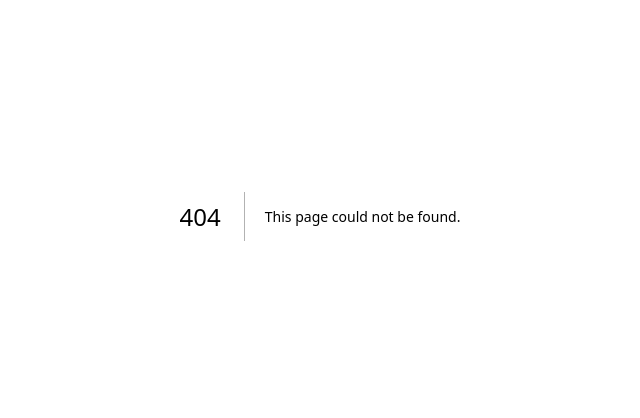
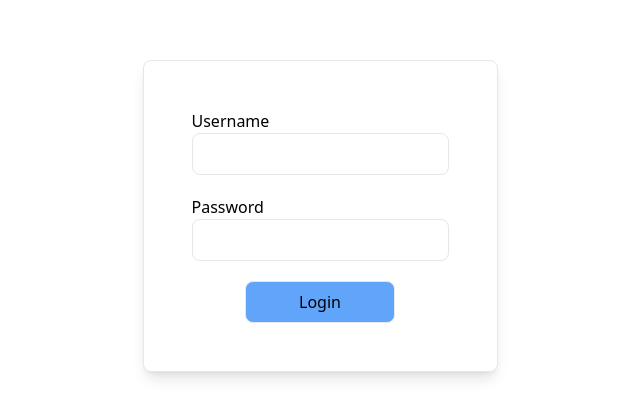
Before and after one commit to Valentyn26/test-work, a Next.js app: page /login in a window 1280 px wide. Before the commit this address had no page. Shown: the part 184-602 px from the top of the page, without its empty margins (320-960 px from the left). Built offline with nearby package versions, Linux system fonts and the light colour scheme.

Commit message:
Login page

```diff
--- /dev/null
+++ b/app/login/page.tsx
@@ -0,0 +1,57 @@
+"use client";
+
+import { IUser } from "@/types/user";
+import { useState } from "react";
+
+
+export default function Login() {
+    const [user, setUser] = useState<IUser>({
+        username: "",
+        password: ""
+    });
+
+    function handleChange(e: React.ChangeEvent<HTMLInputElement>) {
+        setUser({ ...user, [e.target.name]: e.target.value });
+    }
+
+    function handleSubmit(e: React.MouseEvent<HTMLButtonElement>) {
+        e.preventDefault();
+        fetch('https://fakestoreapi.com/auth/login', {
+            method: 'POST',
+            headers: {
+                'Content-Type': 'application/json'
+            },
+            body: JSON.stringify({
+                username: user.username,
+                password: user.password
+            })
+        })
+            .then(res => res.json())
+            .then(json => console.log(json))
+            .catch(error => console.log('Error:', error))
+    }
+
+    return (
+        <main className="h-screen flex justify-center items-center">
+            <section className="flex flex-col gap-y-5 shadow-lg bg-white p-12 border border-gray-200 rounded-lg w-xl">
+                <label className="flex flex-col">
+                    Username
+                    <input onChange={handleChange} type="text" name="username" value={user.username}
+                        className="border border-gray- px-3 py-2 rounded-lg focus:outline-none focus:border-gray-500"
+                    />
+                </label>
+                <label className="flex flex-col">
+                    Password
+                    <input onChange={handleChange} type="password" name="password" value={user.password}
+                        className="border border-gray- px-3 py-2 rounded-lg focus:outline-none focus:border-gray-500"
+                    />
+                </label>
+                <button onClick={handleSubmit} type="submit"
+                    className="self-center border border-gray- px-3 py-2 rounded-lg w-[150px] bg-blue-400"
+                >
+                    Login
+                </button>
+            </section>
+        </main>
+    );
+}
--- a/app/page.tsx
+++ b/app/page.tsx
@@ -1,6 +1,20 @@
+"use client";
+import { useEffect, useState } from "react";
 
 export default function Home() {
+  const [users, setUsers] = useState();
+
+  useEffect(() => {
+    fetch('https://fakestoreapi.com/users')
+      .then(res => res.json())
+      .then(json => console.log(json))
+  }, []);
+
+  console.log();
+
   return (
+    <main>
 
+    </main>
   );
 }
--- /dev/null
+++ b/types/user.ts
@@ -0,0 +1,8 @@
+
+
+
+
+export interface IUser {
+    username: string;
+    password: string;
+}
```
Also changed, not shown: store/index.ts (added).
